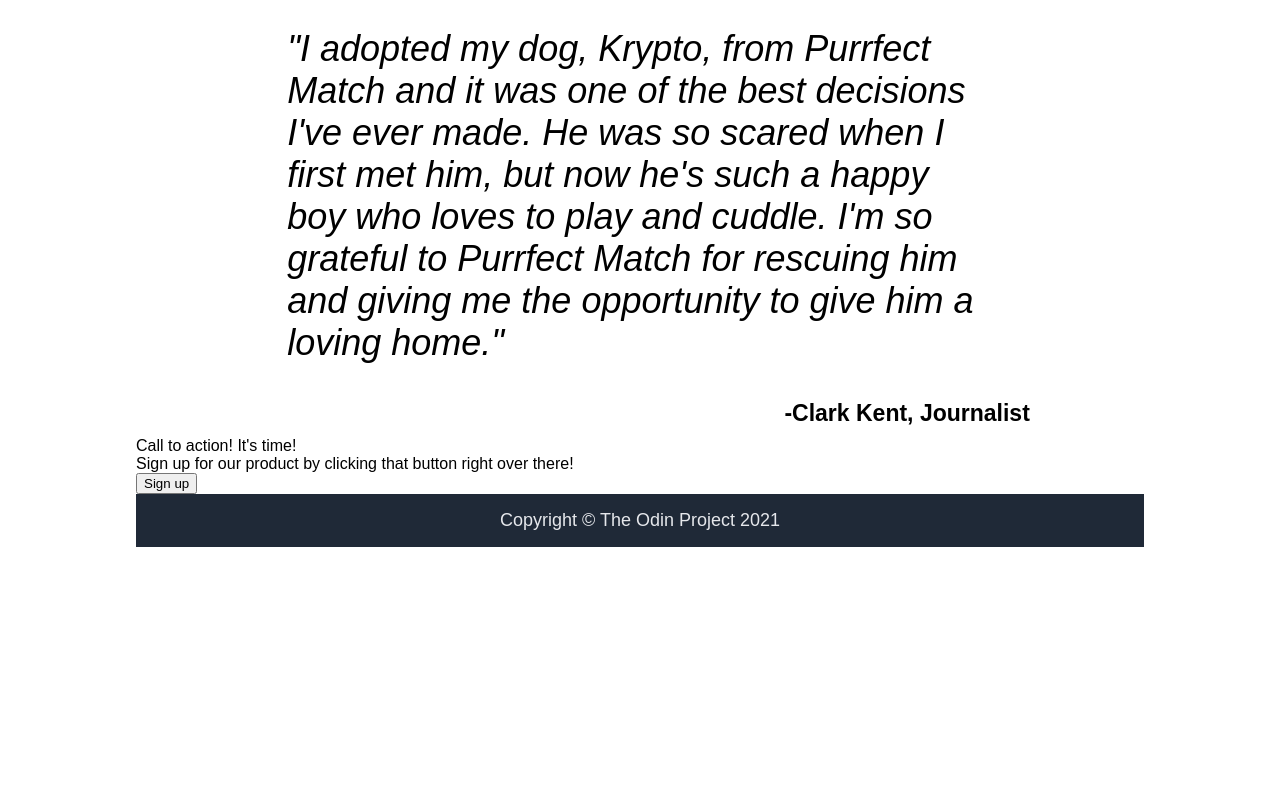
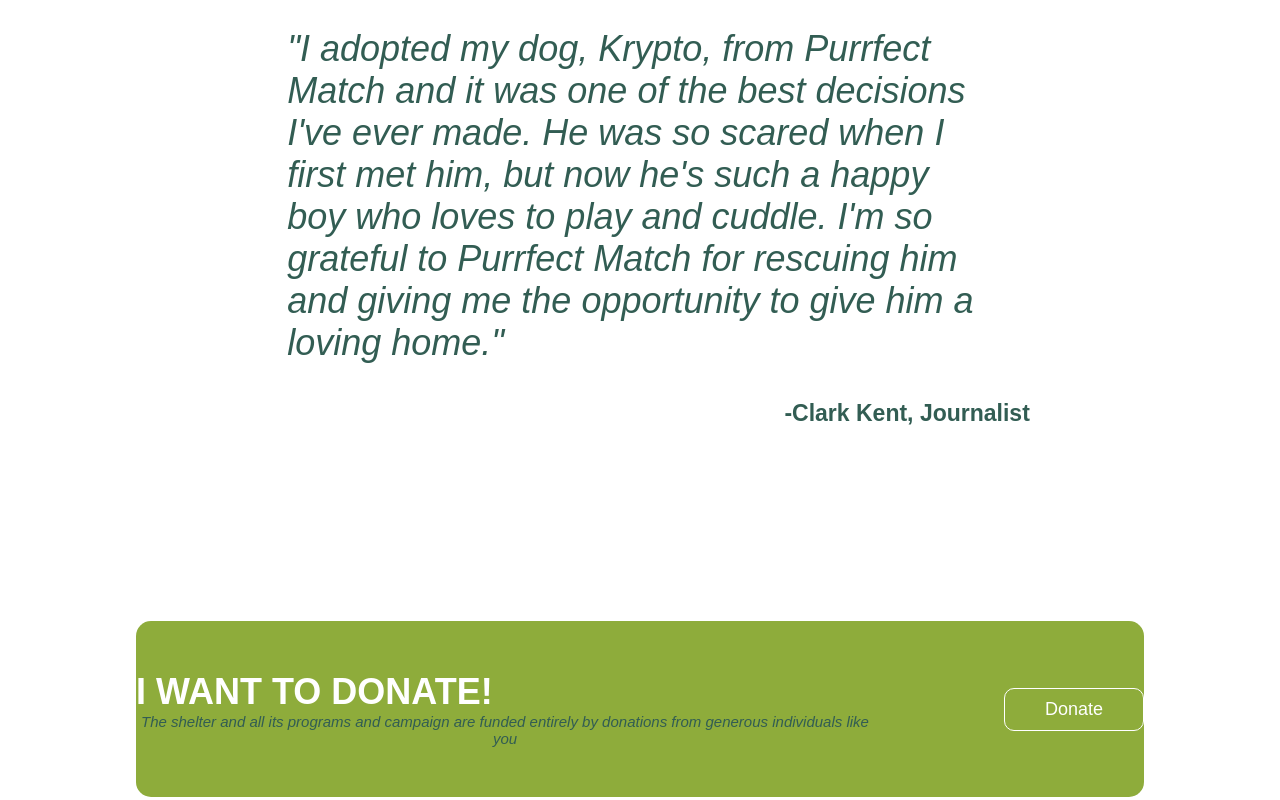
Before and after one commit to CJ-Cepe/Odin_Project-Landing_Page, a plain HTML site: page index.html in a window 1280 px wide. Shown: the part 1352-2152 px from the top of the page. Before the commit the page ends 1907 px from the top, so only its background shows below. Drawn offline with Linux system fonts and the light colour scheme.

Commit message:
design container 4

```diff
--- a/index.html
+++ b/index.html
@@ -74,15 +74,17 @@
 
             <div class='cont-4'>
                 <div class="blue-cont">
-                    <div>
-                        <div class="font-bigger">Call to action! It's time!</div>
-                        <div class="font-smaller">Sign up for our product by clicking that button right over there!</div>
+                    <div class="text">
+                        <div class="font-bigger">I WANT TO DONATE!</div>
+                        <div class="font-smaller">
+                            The shelter and all its programs and campaign are funded entirely by
+                            donations from generous individuals like you
+                        </div>
                     </div>
 
                     <div class="button-cont">
-                        <button>Sign up</button>
+                        <button>Donate</button>
                     </div>
-
                 </div>
             </div>
         </div>
--- a/style.css
+++ b/style.css
@@ -1,5 +1,5 @@
 * {
-    /* outline: 1px red dotted; */
+   /*  outline: 1px red dotted; */
 }
 
 body {
@@ -155,6 +155,7 @@
     flex-direction: column;
     align-items: center;
     padding:  1% 0;
+    color: #325d53;
 }
 
 .cont-3 p {
@@ -170,6 +171,61 @@
     font-size: 23px;
 }
 
+
+/* == cont-4 == */
+
+.cont-4 {
+    height: 68vh;
+    text-align: center;
+    display: flex;
+    justify-content: center;
+    align-items: center;
+    flex-direction: column;
+}
+
+.blue-cont {
+    align-self: stretch;
+    display: flex;
+    background-color: #8eac3b;
+    border-radius: 15px;
+    padding: 50px 0;
+    justify-content: center;
+    gap: 130px;
+}
+
+.blue-cont .text {
+    display: flex;
+    flex-direction: column;
+    align-items: flex-start;
+}
+
+.font-bigger {
+    font-size: 36px;
+    font-weight: bold;
+    color: white;
+}
+
+.font-smaller {
+    font-size: 15px;
+    font-style: italic;
+    color: #325d53;
+}
+
+.button-cont{
+    display: flex;
+    justify-content: center;
+    align-items: center;
+}
+.button-cont button {
+    padding: 10px 40px;
+    background-color: transparent;
+    border: 1px white solid;
+    color: white;
+    font-size: 18px;
+    border-radius: 10px;
+
+}
+
 /* == Footer == */
 .footer {
     background-color: #1f2937;
```
